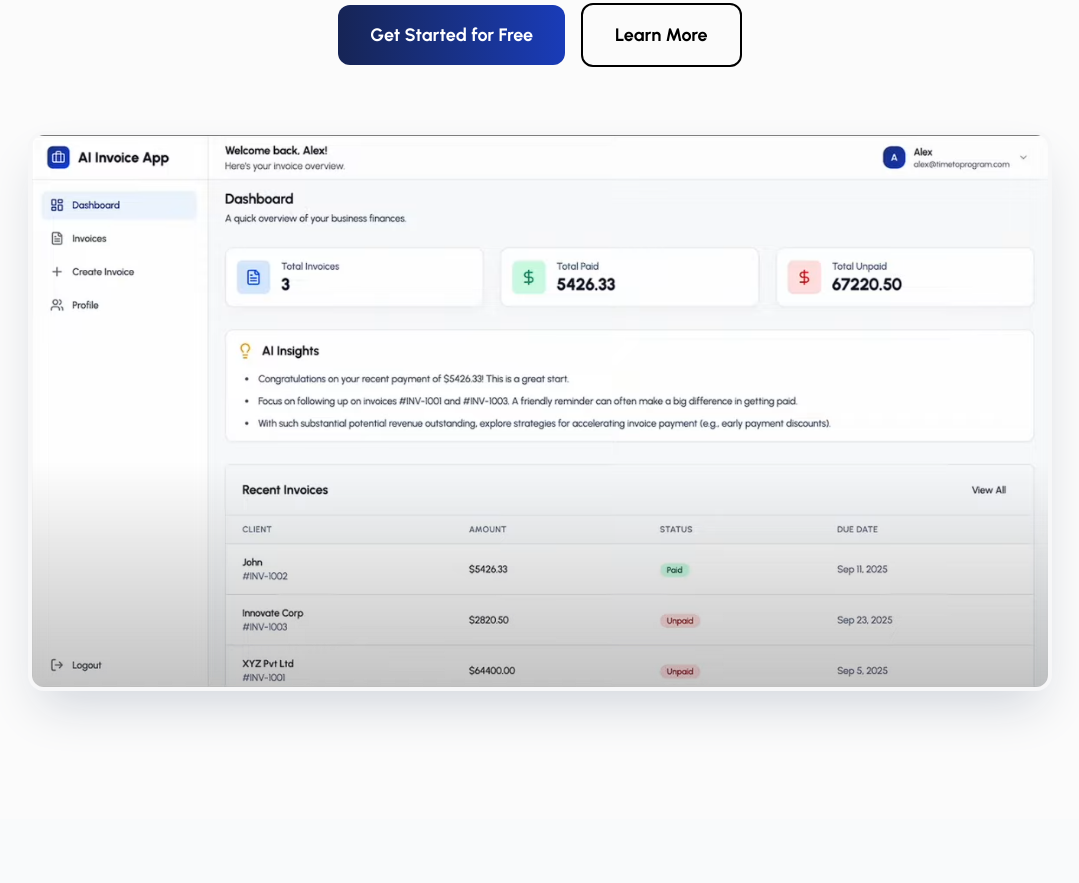
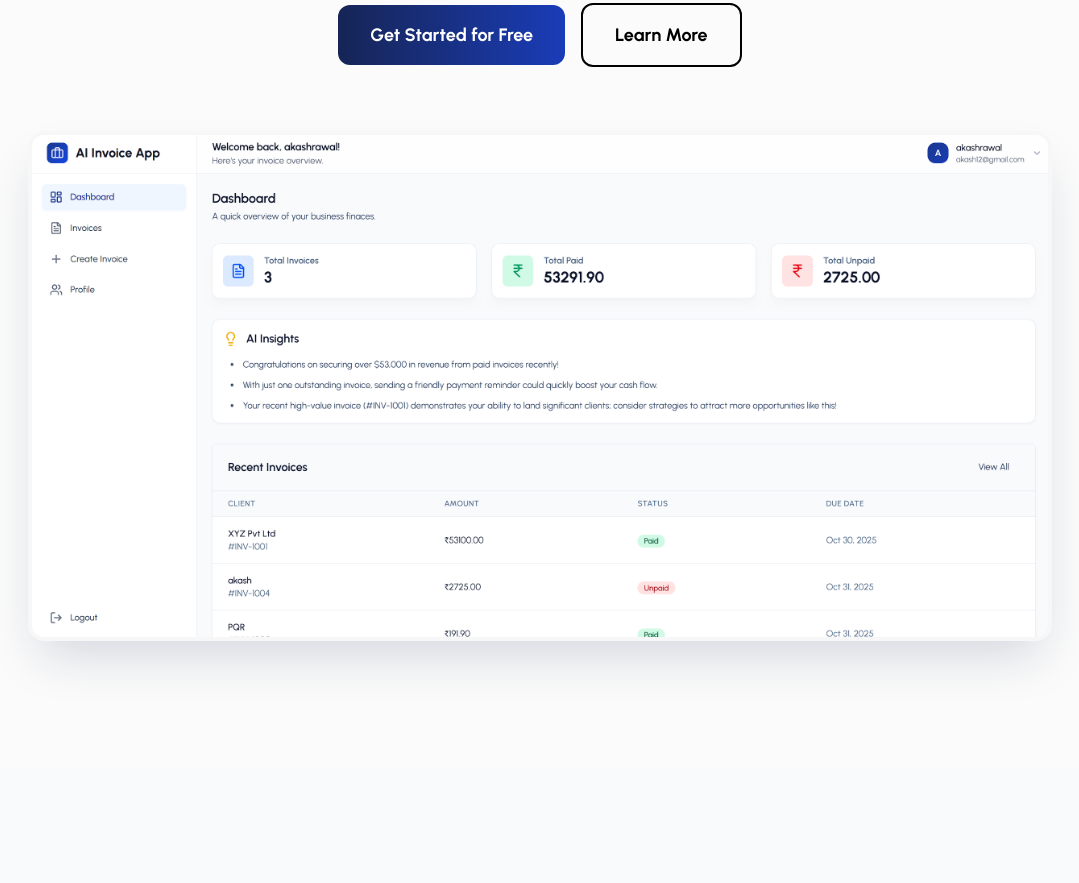
Before and after one commit to akash-rawal/AI-invoice-generator, a React (Vite) app in the folder frontend/invoice-generator/: page / in a window 1280 px wide. Shown: the part 420-1303 px from the top of the page, without its empty margins (100-1179 px from the left). Built offline with nearby package versions, Linux system fonts and the light colour scheme.

Commit message:
clear hero img added

```diff
--- a/frontend/invoice-generator/src/components/landing/Header.jsx
+++ b/frontend/invoice-generator/src/components/landing/Header.jsx
@@ -32,9 +32,9 @@ const Header = () => {
             <div className="flex items-center justify-between h-16 lg:h-20">
               <div className="flex items-center space-x-2">
                 <div className="w-8 h-8 bg-blue-900 rounded-md flex items-center justify-center">
-                  <FileText className='w-4 h-4 text-white'/>
+                  <FileText className='w-4 h-4 text-white' />
                 </div>
-                <span className='text-xl font-bold text-gray-900'>
+                <span  className='text-xl font-bold text-gray-900'>
                   AI Invoice App
 
                 </span>
--- a/frontend/invoice-generator/src/components/landing/Hero.jsx
+++ b/frontend/invoice-generator/src/components/landing/Hero.jsx
@@ -1,6 +1,7 @@
 import React from "react";
 import { Link } from "react-router-dom";
 import HERO_IMG from "../../assets/hero-img.png";
+import HERO_IMG_2 from "../../assets/hero-img-2.png";
 import { useAuth } from "../../context/useAuth";
 
 const Hero = () => {
@@ -44,7 +45,7 @@ const Hero = () => {
         </div>
         <div className="mt-12 sm:mt-16 relative max-w-5xl mx-auto">
           <img
-            src={HERO_IMG}
+            src={HERO_IMG_2}
             alt="invoice App Screenshot"
             className="rounded-2xl shadow-2xl shadow-gray-300 border-4 border-gray-200/20"
           />
--- a/frontend/invoice-generator/src/components/layouts/DashboardLayout.jsx
+++ b/frontend/invoice-generator/src/components/layouts/DashboardLayout.jsx
@@ -95,7 +95,7 @@ const sidebarCollapsed = !isMobile && false;
               <div className="w-8 h-8 bg-gradient-to-br from-blue-900 to-blue-700 rounded-lg flex items-center justify-center ">
                 <Briefcase className='w-5 h-5 text-white'/>
               </div>
-              {!sidebarCollapsed && <span className='text-gray-900 font-bold text-xl'>AI Invoice App</span>}
+              {!sidebarCollapsed && <span className='text-gray-900 font-bold text-xl' >AI Invoice App</span>}
 
               </Link>
             </div>
--- a/frontend/invoice-generator/src/pages/Auth/SignUp.jsx
+++ b/frontend/invoice-generator/src/pages/Auth/SignUp.jsx
@@ -392,7 +392,7 @@ const handleSubmit = async () => {
                 className='text-black font-medium hover:underline hover:text-cyan-500'
                  onClick={()=>navigate("/login")}
                 >
-                  Sign up
+                  Login
                 </button>
               </p>
             </div>
```
Also changed, not shown: frontend/invoice-generator/src/assets/hero-img-2.png (added).
